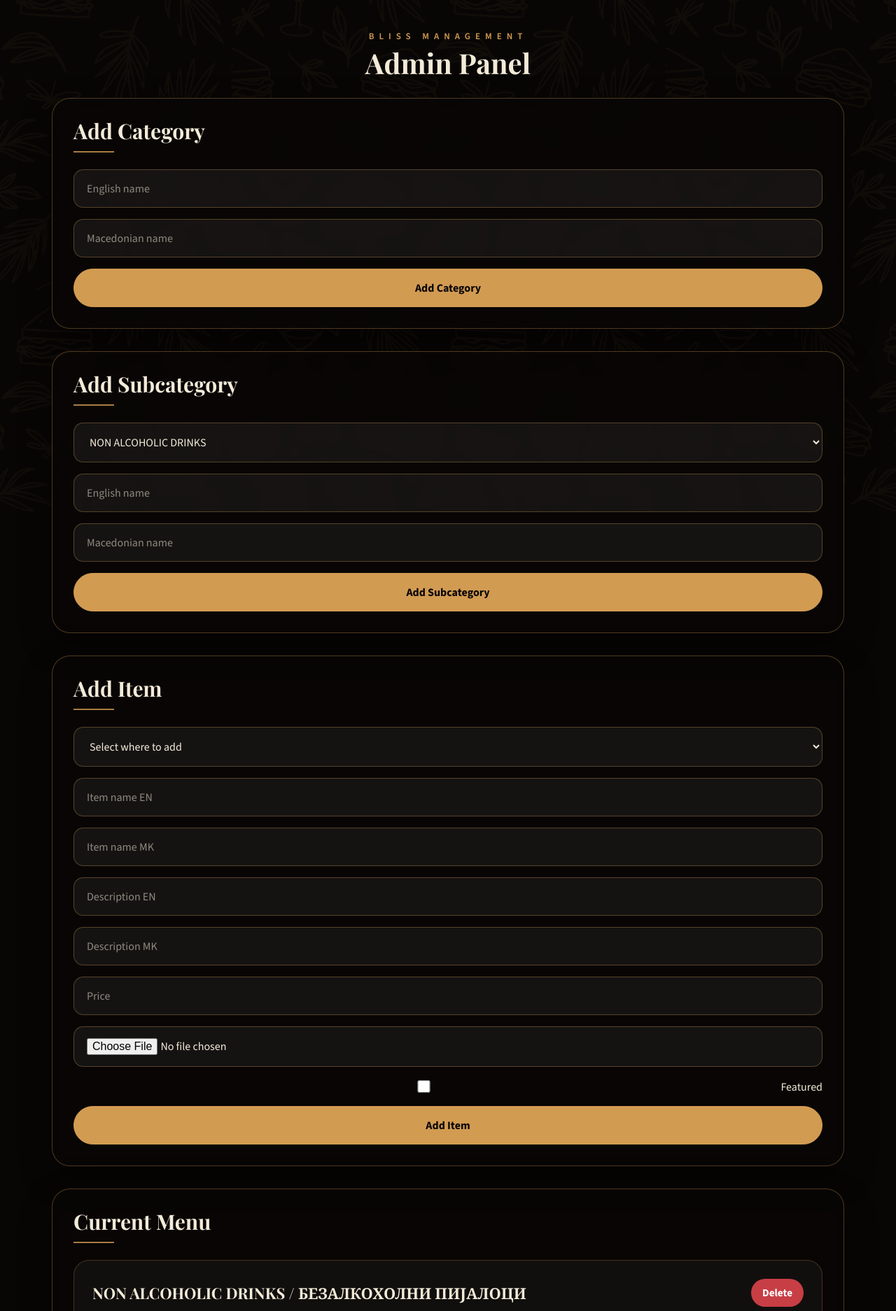
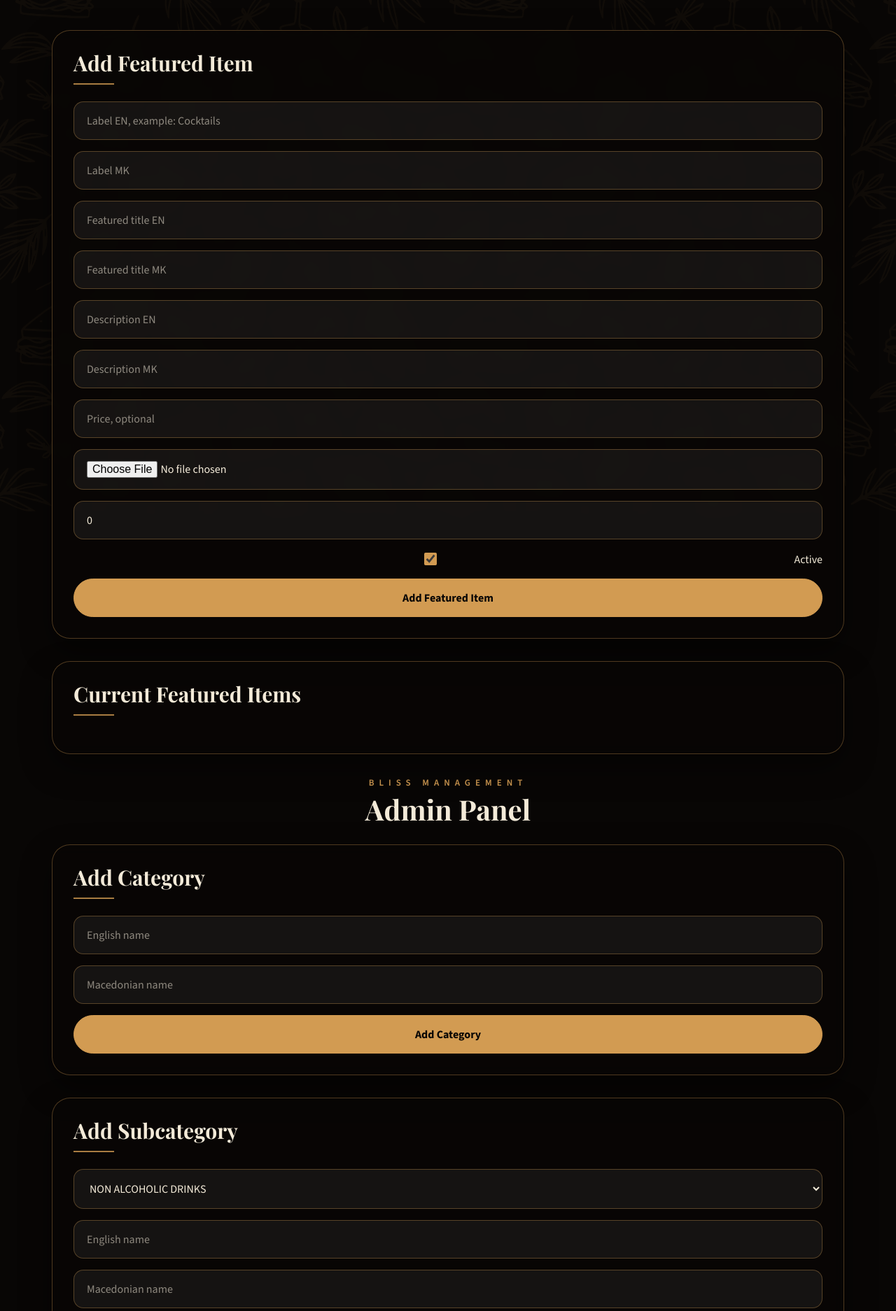
Before and after one commit to callmekm/Bliss-Website-1PAGE, a Flask app: page /admin in a window 1280 px wide. Shown: the part 69-1943 px from the top of the page at 70% size. Run offline with Flask 3, Linux system fonts and the light colour scheme; the visitor is signed in with stand-in values (Sample User, id 1); data comes from the database, SQL or seed files in the repository; data that the repository does not hold is empty; some web fonts are replaced.

Commit message:
Added featured items

```diff
--- a/app.py
+++ b/app.py
@@ -114,6 +114,19 @@ def init_db():
             FOREIGN KEY (category_id) REFERENCES categories(id) ON DELETE CASCADE,
             FOREIGN KEY (subcategory_id) REFERENCES subcategories(id) ON DELETE CASCADE
         );
+        CREATE TABLE IF NOT EXISTS featured_items (
+    id TEXT PRIMARY KEY,
+    label_en TEXT DEFAULT '',
+    label_mk TEXT DEFAULT '',
+    title_en TEXT NOT NULL,
+    title_mk TEXT NOT NULL,
+    description_en TEXT DEFAULT '',
+    description_mk TEXT DEFAULT '',
+    price TEXT DEFAULT '',
+    image TEXT DEFAULT '',
+    active INTEGER DEFAULT 1,
+    sort_order INTEGER DEFAULT 0
+);
     """)
 
     conn.commit()
@@ -326,6 +339,45 @@ def api_login_required(func):
 
     return wrapper
 
+def row_to_featured_item(row, lang="en"):
+    return {
+        "id": row["id"],
+
+        "label": row[f"label_{lang}"] or row["label_en"],
+        "label_en": row["label_en"],
+        "label_mk": row["label_mk"],
+
+        "title": row[f"title_{lang}"] or row["title_en"],
+        "title_en": row["title_en"],
+        "title_mk": row["title_mk"],
+
+        "description": row[f"description_{lang}"] or row["description_en"],
+        "description_en": row["description_en"],
+        "description_mk": row["description_mk"],
+
+        "price": row["price"],
+        "image": row["image"],
+        "active": bool(row["active"]),
+        "sort_order": row["sort_order"],
+    }
+
+
+def load_featured_items(lang="en"):
+    conn = get_db()
+
+    rows = conn.execute(
+        """
+        SELECT *
+        FROM featured_items
+        WHERE active = 1
+        ORDER BY sort_order, rowid
+        """
+    ).fetchall()
+
+    conn.close()
+
+    return [row_to_featured_item(row, lang) for row in rows]
+
 
 # -----------------------------
 # Language / translation helpers
@@ -412,7 +464,7 @@ def home():
         translate_category(category, lang) for category in data["categories"]
     ]
 
-    featured_items = get_featured_items(data, lang)
+    featured_items = load_featured_items(lang)
 
     return render_template(
         "index.html",
@@ -460,7 +512,14 @@ def logout():
 def admin():
     lang = get_language()
     data = load_data()
-    return render_template("admin.html", data=data, lang=lang)
+    featured_items = load_featured_items("en")
+
+    return render_template(
+        "admin.html",
+        data=data,
+        lang=lang,
+        featured_items=featured_items,
+    )
 
 
 # -----------------------------
@@ -477,7 +536,7 @@ def api_menu():
         translate_category(category, lang) for category in data["categories"]
     ]
 
-    featured_items = get_featured_items(data, lang)
+    featured_items = load_featured_items(lang)
 
     return jsonify(
         {
@@ -675,6 +734,103 @@ def delete_subcategory(subcategory_id):
         return jsonify({"error": "Subcategory not found."}), 404
 
     return jsonify({"message": "Subcategory deleted."})
+
+# -----------------------------
+# Featured Items API
+# -----------------------------
+@app.route("/api/featured-items", methods=["POST"])
+@api_login_required
+def add_featured_item():
+    body = request.form
+
+    label_en = body.get("label_en", "")
+    label_mk = body.get("label_mk", "")
+    title_en = body.get("title_en", "")
+    title_mk = body.get("title_mk", "")
+    description_en = body.get("description_en", "")
+    description_mk = body.get("description_mk", "")
+    price = body.get("price", "")
+    sort_order = body.get("sort_order", 0)
+    active = body.get("active", False)
+
+    image = ""
+    image_file = request.files.get("image_file")
+
+    if image_file and image_file.filename != "":
+        if allowed_file(image_file.filename):
+            safe_filename = secure_filename(image_file.filename)
+            unique_filename = f"{uuid.uuid4().hex}_{safe_filename}"
+
+            image_path = os.path.join(app.config["UPLOAD_FOLDER"], unique_filename)
+            image_file.save(image_path)
+
+            image = f"uploads/{unique_filename}"
+        else:
+            return "Invalid image type. Use PNG, JPG, JPEG, WEBP, or GIF.", 400
+
+    active = active in ["true", "True", "on", "1", True]
+
+    if not title_en or not title_mk:
+        return redirect(url_for("admin"))
+
+    conn = get_db()
+
+    conn.execute(
+        """
+        INSERT INTO featured_items (
+            id,
+            label_en,
+            label_mk,
+            title_en,
+            title_mk,
+            description_en,
+            description_mk,
+            price,
+            image,
+            active,
+            sort_order
+        )
+        VALUES (?, ?, ?, ?, ?, ?, ?, ?, ?, ?, ?)
+        """,
+        (
+            generate_id(title_en),
+            label_en,
+            label_mk,
+            title_en,
+            title_mk,
+            description_en,
+            description_mk,
+            price,
+            image,
+            int(active),
+            int(sort_order or 0),
+        ),
+    )
+
+    conn.commit()
+    conn.close()
+
+    return redirect(url_for("admin"))
+
+
+@app.route("/api/featured-items/<featured_id>", methods=["DELETE"])
+@api_login_required
+def delete_featured_item(featured_id):
+    conn = get_db()
+
+    cursor = conn.execute(
+        "DELETE FROM featured_items WHERE id = ?",
+        (featured_id,),
+    )
+
+    conn.commit()
+    deleted = cursor.rowcount
+    conn.close()
+
+    if deleted == 0:
+        return jsonify({"error": "Featured item not found."}), 404
+
+    return jsonify({"message": "Featured item deleted."})
 
 
 # -----------------------------
@@ -877,6 +1033,23 @@ def add_item():
     return redirect_admin()
 
 
+@app.route("/api/items/<item_id>", methods=["GET"])
+@api_login_required
+def get_item(item_id):
+    conn = get_db()
+
+    item = conn.execute(
+        "SELECT * FROM items WHERE id = ?",
+        (item_id,),
+    ).fetchone()
+
+    conn.close()
+
+    if not item:
+        return jsonify({"error": "Item not found."}), 404
+
+    return jsonify(row_to_item(item))
+
 @app.route("/api/items/<item_id>", methods=["PUT"])
 @api_login_required
 def update_item(item_id):
--- a/static/script.js
+++ b/static/script.js
@@ -58,16 +58,88 @@ document.addEventListener("DOMContentLoaded", function () {
             }
         });
     });
+const editItemButtons = document.querySelectorAll(".edit-item");
 
-    const editItemButtons = document.querySelectorAll(".edit-item");
-    editItemButtons.forEach(function (button) {
-        button.addEventListener("click", function () {
-            const itemId = button.dataset.itemId;
-            alert("Edit functionality for item " + itemId + " is not implemented yet.");
+editItemButtons.forEach(function (button) {
+    button.addEventListener("click", async function () {
+        const itemId = button.dataset.itemId;
+
+        const response = await fetch(`/api/items/${itemId}`, {
+            method: "GET",
+            headers: { "Accept": "application/json" },
         });
+
+        if (!response.ok) {
+            alert("Could not load item.");
+            return;
+        }
+
+        const item = await response.json();
+
+        const nameEn = prompt("English name:", item.name_en);
+        if (nameEn === null) return;
+
+        const nameMk = prompt("Macedonian name:", item.name_mk);
+        if (nameMk === null) return;
+
+        const descriptionEn = prompt("English description:", item.description_en || "");
+        if (descriptionEn === null) return;
+
+        const descriptionMk = prompt("Macedonian description:", item.description_mk || "");
+        if (descriptionMk === null) return;
+
+        const price = prompt("Price:", item.price || "");
+        if (price === null) return;
+
+        const featured = confirm("Should this item be featured? Press OK for yes, Cancel for no.");
+
+        const updateResponse = await fetch(`/api/items/${itemId}`, {
+            method: "PUT",
+            headers: {
+                "Content-Type": "application/json",
+                "Accept": "application/json",
+            },
+            body: JSON.stringify({
+                name_en: nameEn,
+                name_mk: nameMk,
+                description_en: descriptionEn,
+                description_mk: descriptionMk,
+                price: price,
+                featured: featured,
+            }),
+        });
+
+        if (updateResponse.ok) {
+            window.location.reload();
+        } else {
+            alert("Could not update item.");
+        }
     });
+});
 
-    // 🔥 HAMBURGER MENU
+// DELETE FEATURED ITEM
+document.querySelectorAll(".delete-featured-item").forEach(button => {
+    button.addEventListener("click", async () => {
+        const id = button.dataset.featuredId;
+
+        if (!id || !confirm("Delete this featured item?")) {
+            return;
+        }
+
+        const response = await fetch(`/api/featured-items/${id}`, {
+            method: "DELETE",
+            headers: { "Accept": "application/json" },
+        });
+
+        if (response.ok) {
+            window.location.reload();
+        } else {
+            alert("Unable to delete featured item.");
+        }
+    });
+});
+
+    //  HAMBURGER MENU
     const hamburger = document.querySelector(".hamburger");
     const navbar = document.querySelector(".navbar");
     const navLinks = document.querySelectorAll(".nav-links a:not(.lang-btn)");
--- a/templates/admin.html
+++ b/templates/admin.html
@@ -57,6 +57,64 @@
     </header>
 
     <main class="admin-panel">
+        <section>
+            <h2>Add Featured Item</h2>
+
+    <form action="/api/featured-items" method="POST" enctype="multipart/form-data">
+        <input name="label_en" placeholder="Label EN, example: Cocktails">
+        <input name="label_mk" placeholder="Label MK">
+
+        <input name="title_en" placeholder="Featured title EN" required>
+        <input name="title_mk" placeholder="Featured title MK" required>
+
+        <input name="description_en" placeholder="Description EN">
+        <input name="description_mk" placeholder="Description MK">
+
+        <input name="price" placeholder="Price, optional">
+
+        <input type="file" name="image_file" accept="image/*">
+
+        <input type="number" name="sort_order" placeholder="Order number" value="0">
+
+        <label>
+            <input type="checkbox" name="active" checked>
+            Active
+        </label>
+
+        <button type="submit">Add Featured Item</button>
+    </form>
+</section>
+
+<section>
+    <h2>Current Featured Items</h2>
+
+    {% for featured in featured_items %}
+    <div class="admin-item">
+
+        <div class="admin-item-main">
+            {% if featured.image %}
+            <img class="admin-item-image"
+                 src="{{ url_for('static', filename=featured.image) }}"
+                 alt="{{ featured.title_en }}">
+            {% endif %}
+
+            <div>
+                <strong>{{ featured.title_en }}</strong>
+                <p>{{ featured.label_en }}</p>
+                <p>{{ featured.price }}</p>
+            </div>
+        </div>
+
+        <div class="admin-item-actions">
+            <button class="small danger delete-featured-item"
+                    data-featured-id="{{ featured.id }}">
+                Delete
+            </button>
+        </div>
+
+    </div>
+    {% endfor %}
+</section>
 
     <div class="admin-panel-intro">
         <span class="admin-panel-intro-kicker">{% if lang == "en" %}Bliss Management{% else %}Bliss менаџмент{% endif %}</span>
```
Also changed, not shown: templates/index.html (+28 -34 lines).
